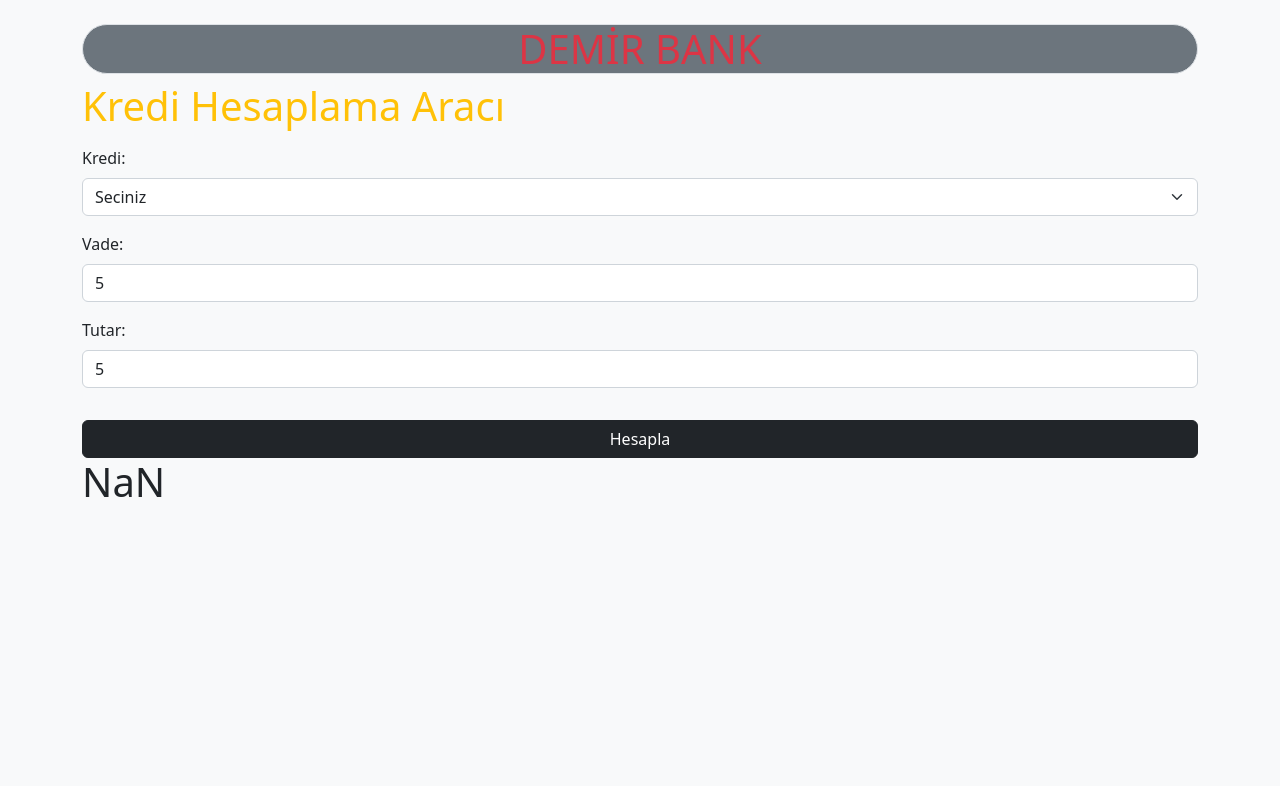
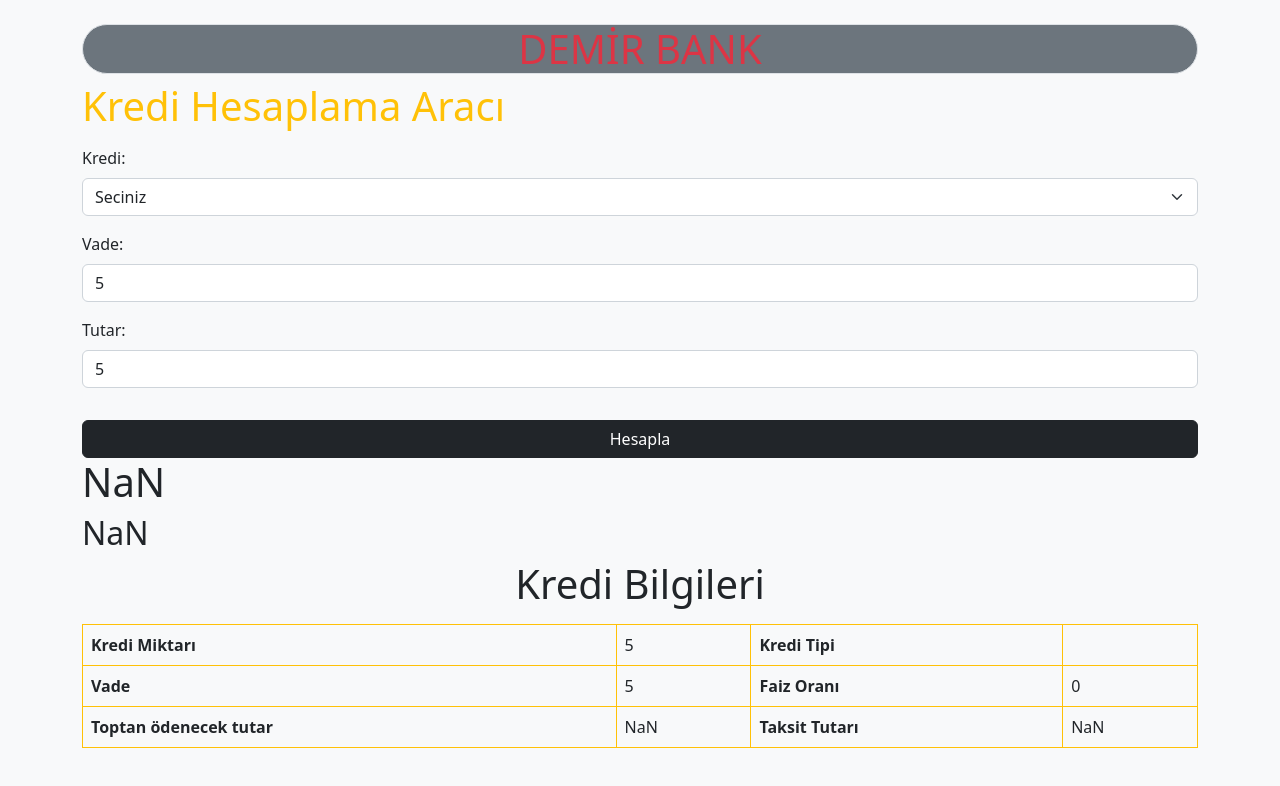
Before and after one commit to ozkan4186/Kredi-Hesaplama-Page, a plain HTML site: page index.html in a window 1280 px wide. Both pictures are taken after typing "5", "5" into the empty fields and a click on the button "Hesapla". Drawn offline with nearby package versions, Linux system fonts and the light colour scheme.

Commit message:
addded file

```diff
--- a/app.js
+++ b/app.js
@@ -37,6 +37,29 @@ hesap.addEventListener("click", (e) => {
 
 
 
-    sonuclar.innerHTML = `<h1>${taksit.toFixed(2)}</h1>`
+    sonuclar.innerHTML = `<h1>${taksit.toFixed(2)}</h1> <h2>${taksit.toFixed(2)}</h2>     <h1 class="text-center" >Kredi Bilgileri</h1>
+                <table class="table table-bordered border-warning mt-3  " >
+                    <tr>
+                        <th>Kredi Miktarı</th>
+                        <td>${tutar.value}</td>
+                         <th>Kredi Tipi</th>
+                         <td>${kredi.value}</td>
+                    </tr>
+                    <tr>
+                        <th>Vade</th>
+                        <td>${vade.value}</td>
+                           <th>Faiz Oranı</th>
+                           <td>${oran}</td>
+
+                    </tr>
+                    <tr>
+                        <th>Toptan ödenecek tutar</th>
+                        <td>${taksit*(vade.value)}</td>
+                        <th>Taksit Tutarı</th>
+                        <td>${taksit} </td>
+
+                    </tr>
+                </table> `
+
 
 })
--- a/index.html
+++ b/index.html
@@ -38,17 +38,19 @@
                 <form>
                     <div class="mb-3">
                         <label for="vade" class="form-label">Vade:</label>
-                        <input type="number" class="form-control" id="vade" />
+                        <input type="number" class="form-control" min="0" id="vade" />
                     </div>
                     <div class="mb-3">
                         <label for="tutar" class="form-label">Tutar:</label>
-                        <input type="number" class="form-control" id="tutar" />
+                        <input type="number" class="form-control" id="tutar"  min="0" />
                     </div>
 
                     <button id="hesap" class="btn btn-dark w-100 mt-3">Hesapla</button>
                 </form>
             </section>
-            <section id="sonuclar" class="sonuclar"></section>
+            <section id="sonuclar" class="sonuclar">
+
+            </section>
         </main>
         <script src="https://cdn.jsdelivr.net/npm/bootstrap@5.2.0-beta1/dist/js/bootstrap.bundle.min.js"
             integrity="sha384-pprn3073KE6tl6bjs2QrFaJGz5/SUsLqktiwsUTF55Jfv3qYSDhgCecCxMW52nD2" crossorigin="anonymous">
```
